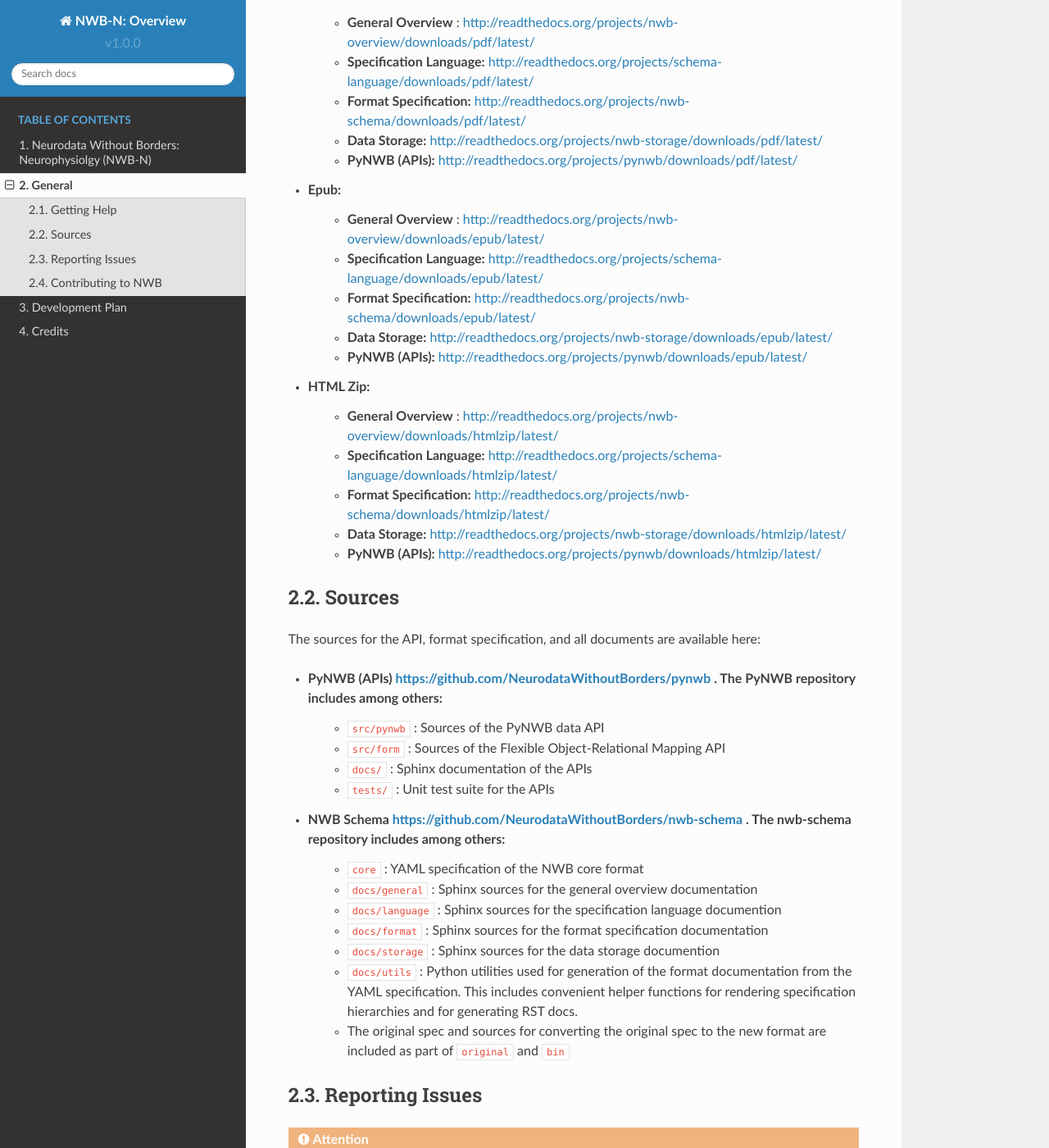
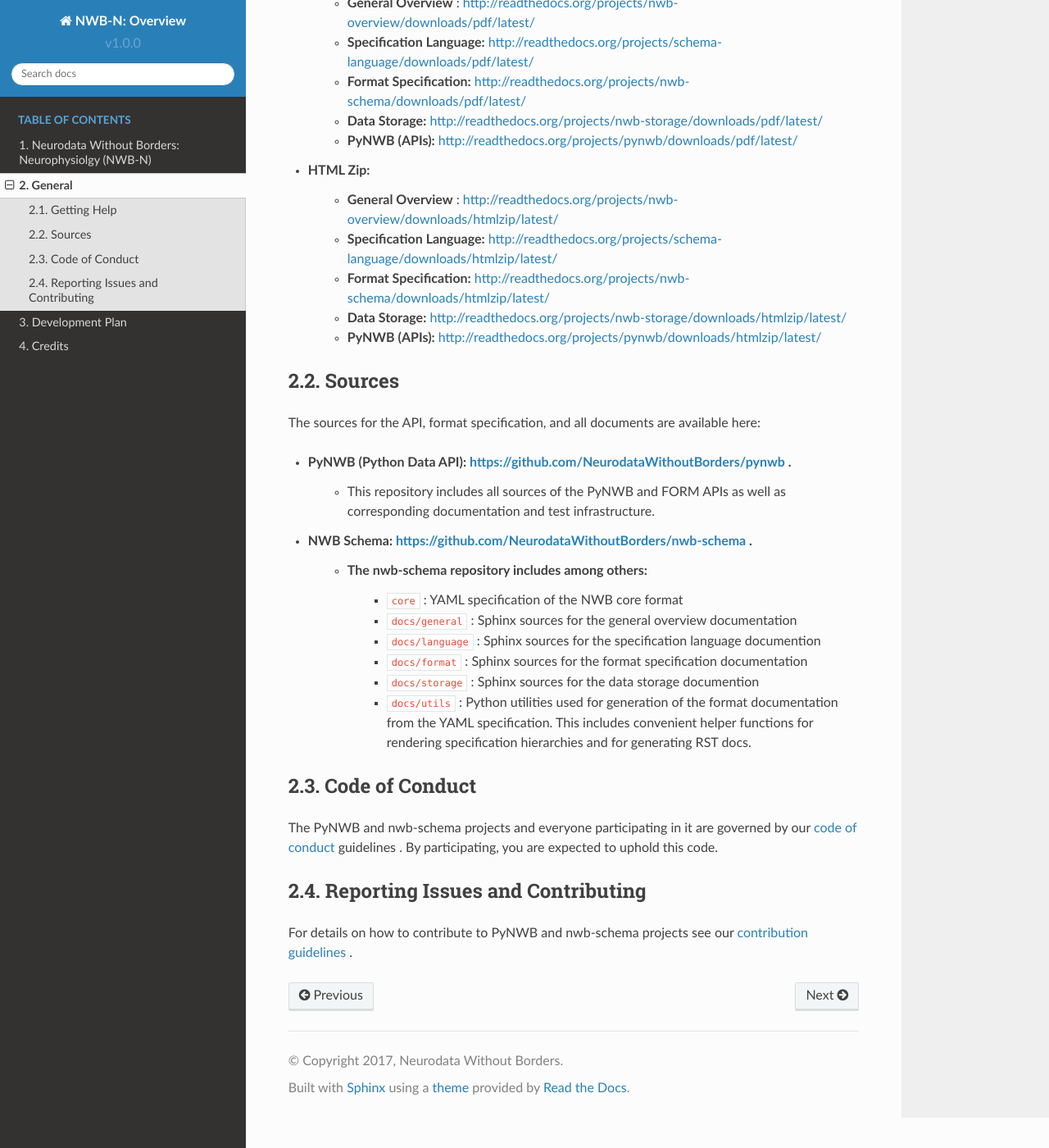
Before and after one commit to NeurodataWithoutBorders/nwb-schema, a Sphinx documentation site: the page built from docs/general/source/general.rst, in a window 1280 px wide and 1400 px high, scrolled down 500 px. Shown: the whole window at 82% size. Built offline with Sphinx 7.4.7 and the Read the Docs theme 2.0.0, drawn with Linux system fonts in a browser that asks for light colours; some of the changed text lies outside the part shown.

Commit message:
Updated page with general help links

```diff
--- a/docs/general/source/general.rst
+++ b/docs/general/source/general.rst
@@ -13,7 +13,7 @@
 * **Data Storage:** http://nwb-storage.readthedocs.io
 * **PyNWB (APIs):** http://pynwb.readthedocs.io
 
-The documents are also available in PDF, Epub, and zipped HTML form for print and offline browsing:
+The documents are also available in PDF and zipped HTML form for print and offline browsing:
 
 * **PDF**:
     * **General Overview** : http://readthedocs.org/projects/nwb-overview/downloads/pdf/latest/
@@ -21,12 +21,6 @@
     * **Format Specification:** http://readthedocs.org/projects/nwb-schema/downloads/pdf/latest/
     * **Data Storage:** http://readthedocs.org/projects/nwb-storage/downloads/pdf/latest/
     * **PyNWB (APIs):** http://readthedocs.org/projects/pynwb/downloads/pdf/latest/
-* **Epub**:
-    * **General Overview** : http://readthedocs.org/projects/nwb-overview/downloads/epub/latest/
-    * **Specification Language:** http://readthedocs.org/projects/schema-language/downloads/epub/latest/
-    * **Format Specification:** http://readthedocs.org/projects/nwb-schema/downloads/epub/latest/
-    * **Data Storage:** http://readthedocs.org/projects/nwb-storage/downloads/epub/latest/
-    * **PyNWB (APIs):** http://readthedocs.org/projects/pynwb/downloads/epub/latest/
 * **HTML Zip**:
     * **General Overview** : http://readthedocs.org/projects/nwb-overview/downloads/htmlzip/latest/
     * **Specification Language:** http://readthedocs.org/projects/schema-language/downloads/htmlzip/latest/
@@ -39,33 +33,29 @@
 
 The sources for the API, format specification, and all documents are available here:
 
-* **PyNWB (APIs)** https://github.com/NeurodataWithoutBorders/pynwb . The PyNWB repository includes among others:
-    * ``src/pynwb`` : Sources of the PyNWB data API
-    * ``src/form`` : Sources of the Flexible Object-Relational Mapping API
-    * ``docs/`` : Sphinx documentation of the APIs
-    * ``tests/`` : Unit test suite for the APIs
+* **PyNWB (Python Data API):** https://github.com/NeurodataWithoutBorders/pynwb .
+    * This repository includes all sources of the PyNWB and FORM APIs as well as
+      corresponding documentation and test infrastructure.
 
-* **NWB Schema** https://github.com/NeurodataWithoutBorders/nwb-schema . The nwb-schema repository includes among others:
-    * ``core`` : YAML specification of the NWB core format
-    * ``docs/general`` : Sphinx sources for the general overview documentation
-    * ``docs/language`` : Sphinx sources for the specification language documention
-    * ``docs/format`` : Sphinx sources for the format specification documentation
-    * ``docs/storage`` : Sphinx sources for the data storage documention
-    * ``docs/utils`` : Python utilities used for generation of the format documentation from the YAML specification.
-      This includes convenient helper functions for rendering specification hierarchies and for generating RST docs.
-    * The original spec and sources for converting the original spec to the new format are included as part of
-      ``original`` and ``bin``
+* **NWB Schema:** https://github.com/NeurodataWithoutBorders/nwb-schema .
+    * The nwb-schema repository includes among others:
+        * ``core`` : YAML specification of the NWB core format
+        * ``docs/general`` : Sphinx sources for the general overview documentation
+        * ``docs/language`` : Sphinx sources for the specification language documention
+        * ``docs/format`` : Sphinx sources for the format specification documentation
+        * ``docs/storage`` : Sphinx sources for the data storage documention
+        * ``docs/utils`` : Python utilities used for generation of the format documentation from the YAML specification.
+          This includes convenient helper functions for rendering specification hierarchies and for generating RST docs.
 
-Reporting Issues
-----------------
+Code of Conduct
+---------------
 
-.. attention::
+The PyNWB and nwb-schema projects and everyone participating in it are governed by our
+`code of conduct <https://github.com/NeurodataWithoutBorders/pynwb/blob/dev/docs/CODE_OF_CONDUCT.rst>`_ guidelines .
+By participating, you are expected to uphold this code.
 
-    TODO: Add documentation on how to report issues for the various aspects of the project
+Reporting Issues and Contributing
+---------------------------------
 
-Contributing to NWB
--------------------
-
-.. attention::
-
-    TODO: Add documentation on how to contribute to different parts of NWB
+For details on how to contribute to PyNWB and nwb-schema projects see
+our `contribution guidelines <https://github.com/NeurodataWithoutBorders/pynwb/blob/dev/docs/CONTRIBUTING.rst>`_ .
```
